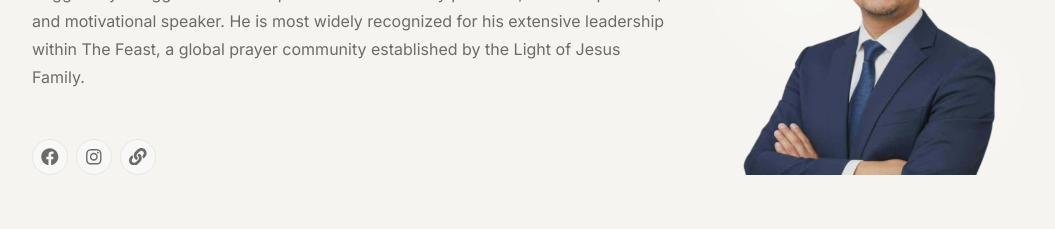
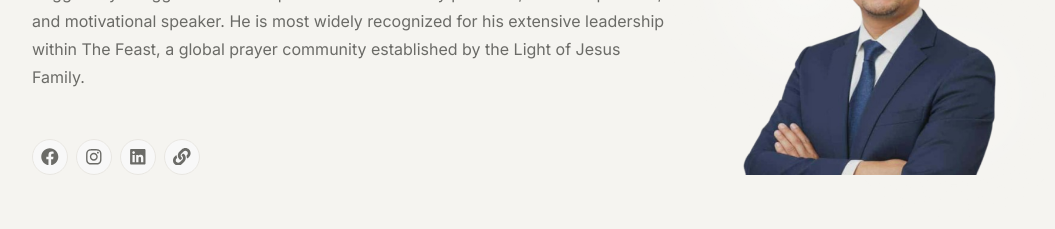
Before and after one commit to prod-moira/inner-child-ebook, a Next.js app: page / in a window 1280 px wide. Shown: the part 1580-1809 px from the top of the page, without its empty margins (112-1167 px from the left). Built offline with nearby package versions, Linux system fonts and the light colour scheme.

Commit message:
chore: added author's LinkedIn

```diff
--- a/app/(public)/page.tsx
+++ b/app/(public)/page.tsx
@@ -5,7 +5,7 @@ import FaqAccordion from "@/components/FaqAccordion";
 import OrderSuccessModal from "@/components/OrderSuccessModal";
 import Image from "next/image";
 import FadeIn from "@/components/FadeIn";
-import { FaFacebook, FaInstagram, FaLink } from "react-icons/fa";
+import { FaFacebook, FaInstagram, FaLinkedin, FaLink } from "react-icons/fa";
 import {
   EBOOK,
   WHATS_INSIDE,
@@ -97,6 +97,9 @@ export default function Home() {
               <a href={AUTHOR.instagram} target="_blank" rel="noopener noreferrer" aria-label="Instagram" className={styles.authorSocialLink}>
                 <FaInstagram className={styles.authorSocialIcon} />
               </a>
+              <a href={AUTHOR.linkedin} target="_blank" rel="noopener noreferrer" aria-label="LinkedIn" className={styles.authorSocialLink}>
+                <FaLinkedin className={styles.authorSocialIcon} />
+              </a>
               <a href={AUTHOR.website} target="_blank" rel="noopener noreferrer" aria-label="Website" className={styles.authorSocialLink}>
                 <FaLink className={styles.authorSocialIcon} />
               </a>
--- a/lib/content.ts
+++ b/lib/content.ts
@@ -46,7 +46,9 @@ export const AUTHOR = {
   bio: "Boggs 'Kuya Boggs' Burbos is a prominent Catholic lay preacher, leadership coach, and motivational speaker. He is most widely recognized for his extensive leadership within The Feast, a global prayer community established by the Light of Jesus Family.",
   facebook: "https://facebook.com/boggsburbos",
   instagram: "https://instagram.com/kuyaboggs",
-  website: "https://feast.ph/leader/boggs-burbos/?__cf_chl_f_tk=8FEMS7Ak.erIjz9.Ot7F369AlcQp2kpycl_e1BhowmE-1782900058-1.0.1.1-lA3oKLoAaEVEvmtyiBuE19IqyB_f54KfCG3XDpEwoHM",
+  linkedin: "https://www.linkedin.com/in/boggs-burbos-7bb588213/",
+  website: "https://feast.ph/leader/boggs-burbos/?__cf_chl_f_tk=8FEMS7Ak.erIjz9.Ot7F369AlcQp2kpycl_e1BhowmE-1782900058-1.0.1.1-lA3oKLoAaEVEvmtyiBuE19IqyB_f54KfCG3XDpEwoHM"
+
 } as const;
 
 export const TESTIMONIALS = [
```
